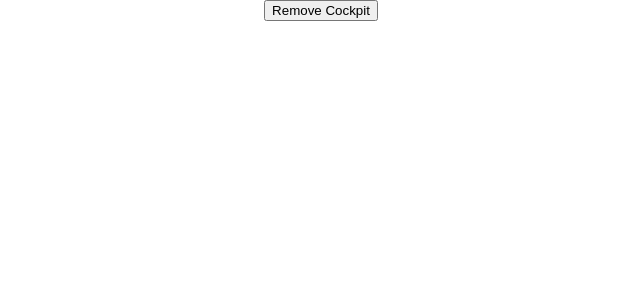
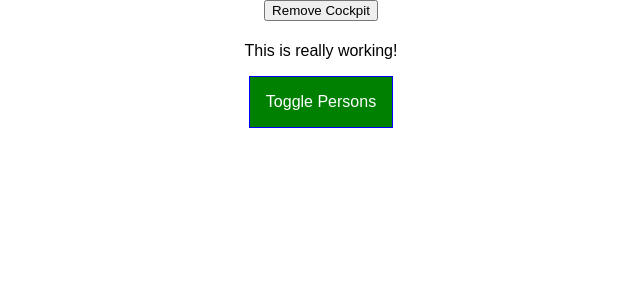
Before and after one commit to asshames/Maximilian-Schwarzmuller-React, a React app in the folder Practice/react-complete-guide/: page / in a window 1280 px wide. Shown: the top 300 px of the page, without its empty margins (319-959 px from the left). Built offline with nearby package versions, Linux system fonts and the light colour scheme.

Commit message:
Fixed some bugs

```diff
--- a/Practice/react-complete-guide/src/components/Persons/Person/Person.js
+++ b/Practice/react-complete-guide/src/components/Persons/Person/Person.js
@@ -1,6 +1,7 @@
 import React, {Component} from 'react';
 
 import classes from './Person.css';
+import Aux from '../../../hoc/Auxillary';
 
 
 class Person extends Component {
--- a/Practice/react-complete-guide/src/containers/App.js
+++ b/Practice/react-complete-guide/src/containers/App.js
@@ -3,7 +3,8 @@
 import classes from './App.css';
 import Persons from '../components/Persons/Persons';
 import Cockpit from '../components/Cockpit/Cockpit';
-import WithClass from '../hoc/WithClass';
+import withClass from '../hoc/WithClass';
+import Aux from '../hoc/Auxillary';
 
 class App extends Component {
 
@@ -19,7 +20,8 @@
       { id: 'asdf11', name: 'Subir', age: 24 }
     ],
     otherState: 'some other value',
-    showPersons: false
+    showPersons: false,
+    showCockpit: true
   }
 
   static getDerivedStateFromProps(props, state) {
@@ -27,9 +29,9 @@
     return state;
   }
 
-  componentWillMount() {
-    console.log('[App.js] componentWillMount');
-  }
+  // componentWillMount() {
+  //   console.log('[App.js] componentWillMount');
+  // }
 
   componentDidMount() {
     console.log('[App.js] componentDidMount');
@@ -90,7 +92,7 @@
     }
 
     return (
-      <WithClass classes={classes.App}>
+      <Aux classes={classes.App}>
         <button
           onClick={() => {
             this.setState({ showCockpit: false });
@@ -107,10 +109,10 @@
           />
         ) : null}
         {persons}
-      </WithClass>
+      </Aux>
     );
     // return React.createElement('div', {className: 'App'}, React.createElement('h1', null, 'Does this work now?'));
   }
 }
 
-export default App;
+export default withClass(App, classes.App);
--- /dev/null
+++ b/Practice/react-complete-guide/src/hoc/Auxillary.js
@@ -0,0 +1,4 @@
+
+const aux = props => props.children;
+
+export default aux;
--- a/Practice/react-complete-guide/src/hoc/WithClass.js
+++ b/Practice/react-complete-guide/src/hoc/WithClass.js
@@ -1,7 +1,11 @@
 import React from 'react';
 
-const withClass = props => (
-  <div className={props.classes}>{props.children}</div>
-);
+const withClass = (WrappedComponent, className) => {
+  return props => (
+    <div  className={ className }>
+      <WrappedComponent />
+    </div>
+  );
+} ;
 
 export default withClass;
```
